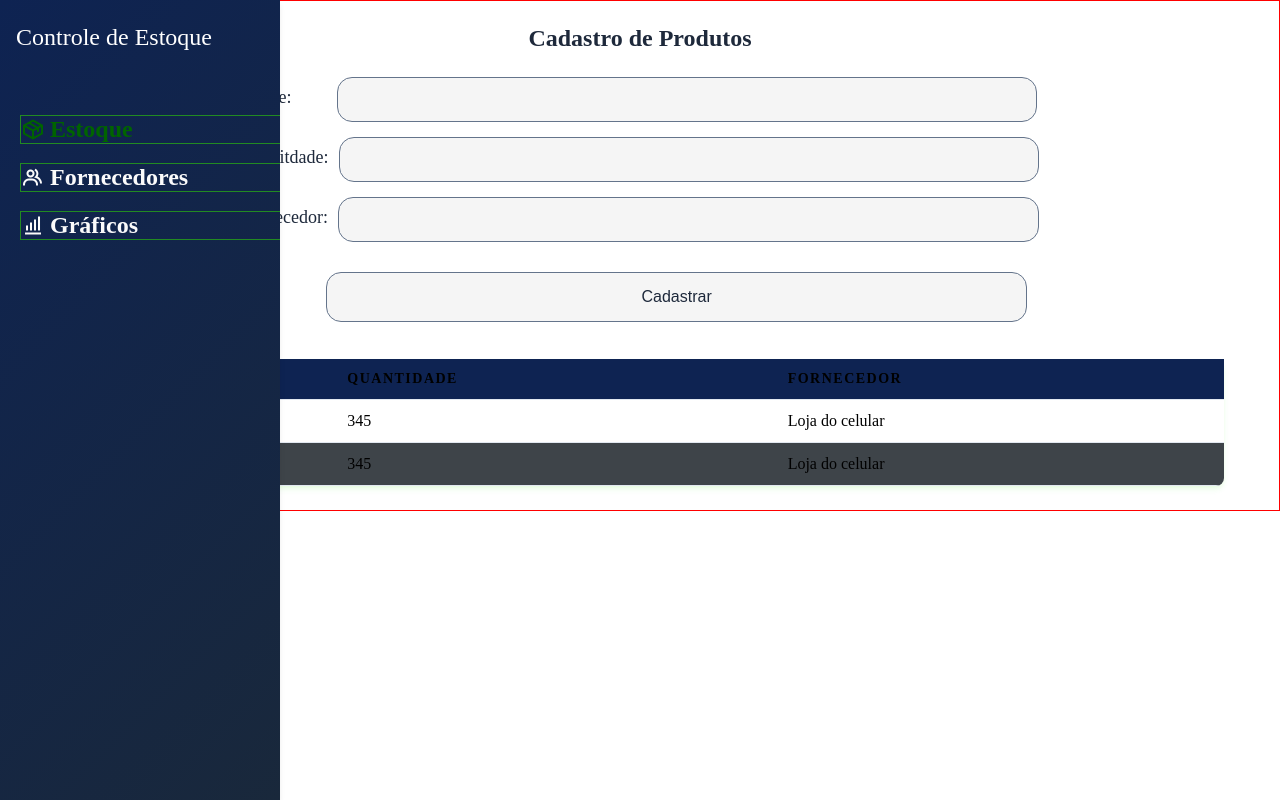
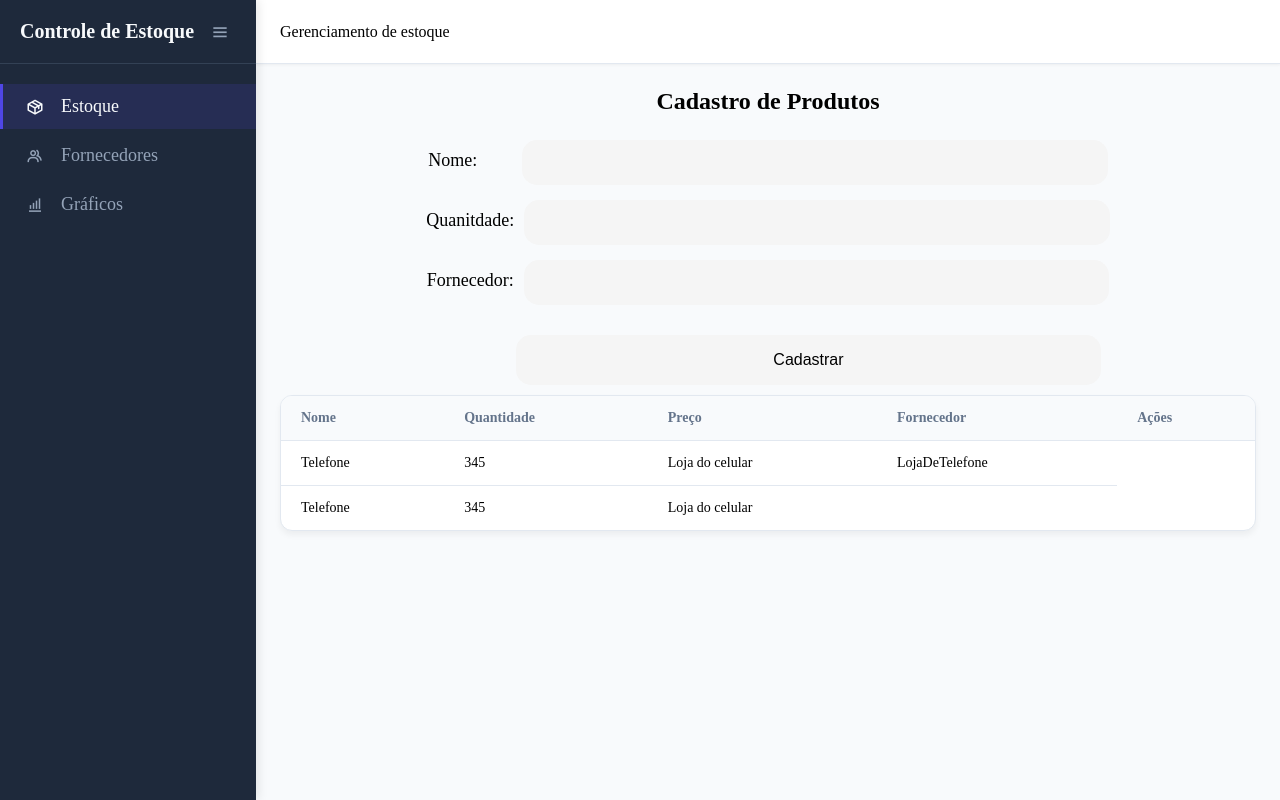
Before and after one commit to CodeLabStudy/StockManager, a plain HTML site: page index.html in a window 1280 px wide. Drawn offline with nearby package versions, Linux system fonts and the light colour scheme.

Commit message:
feat: melhorias no frontEnd

```diff
--- a/index.html
+++ b/index.html
@@ -12,23 +12,30 @@
   </head>
   <body>
     <aside id="sidebar">
-      <div class="container">
-        <a class="logo" href="#">Controle de Estoque</a>
-        <nav>
+      <div class="sidebar-header">
+        <div class="logo"><a class="logo" href="#">Controle de Estoque</a></div>
+        <div>
+          <button class="sidebar-toggle" id="sidebar-toggle">
+            <i class='bx bx-menu'></i>
+          </button>
+        </div>
+      </div>
+        <div class="sidebar-content">
+          <nav class="sidebar-nav">
             <ul class="side-menu">
-            <li>
+              <li class="nav-item">
                 <a href="#estoque" class="tab-link active" data-tab="estoque">
                   <i class="bx bx-package"></i>
                   <span class="text">Estoque</span>
                 </a>
               </li>
-            <li>
+              <li class="nav-item">
                 <a href="#fornecedores" class="tab-link" data-tab="fornecedores">
                   <i class="bx bx-group"></i>
                   <span class="text">Fornecedores</span>
                 </a>
               </li>
-            <li>
+              <li class="nav-item">
                 <a href="" class="tab-link">
                   <i class="bx bx-bar-chart-alt"></i>
                   <span class="text">Gráficos</span>
@@ -37,10 +44,16 @@
             </ul>
           </nav>
         </div>
+
     </aside>
     <main>
-      <div class="container">
+       <header class="header-main">
+        <div class="header-left"><span id="titulo-header">Gerenciamento de estoque</span></div>
+      </header>
+
+
         <section id="estoque" class="tab-content active">
+          <div class="container-content">
           <div class="form-produto">
             <h2>Cadastro de Produtos</h2>
             <form>
@@ -62,30 +75,34 @@
 
             </form>
           </div>
+          <div class="table-container" >
             <table class="table-padrao">
-            <caption>
-              Estoque
-            </caption>
               <thead>
                 <th>Nome</th>
-              <th>Quantidade</th>
+                <th >Quantidade</th>
+                <th >Preço</th>
                 <th>Fornecedor</th>
+                <th>Ações</th>
               </thead>
               <tbody>
                 <tr>
-                <th>Telefone</th>
+                  <td>Telefone</td>
                   <td>345</td>
                   <td>Loja do celular</td>
+                  <td>LojaDeTelefone</td>
                 </tr>
                 <tr>
-                <th>Telefone</th>
+                  <td>Telefone</td>
                   <td>345</td>
                   <td>Loja do celular</td>
                 </tr>
               </tbody>
             </table>
+          </div>
+        </div>
         </section>
         <section id="fornecedores" class="tab-content">
+          <div class="container-content">
           <div class="form-fornecedores">
           <h2>Cadastro de Fornecedores</h2>
           <form id="form-fornecedores">
@@ -136,8 +153,8 @@
               </tr>
             </tbody>
           </table>
+        </div>
         </section>
-      </div>
     </main>
     <script type="module" src="/src/js/main.js"></script>
   </body>
--- a/src/js/tab.js
+++ b/src/js/tab.js
@@ -1,12 +1,27 @@
 function InitTabs() {
+  const sidebar = document.getElementById("sidebar");
+  const toggleButton = document.getElementById("sidebar-toggle");
+  toggleButton.addEventListener("click", (e) => {
+    e.stopPropagation();
+    sidebar.classList.toggle("collapsed");
+  });
   const tabLinks = document.querySelectorAll(".tab-link");
   const tabContents = document.querySelectorAll(".tab-content");
-  console.log(tabContents);
+  const tituloHeader = document.getElementById("titulo-header");
   tabLinks.forEach((link) => {
     link.addEventListener("click", (e) => {
+      e.preventDefault();
       console.log(e.target);
+
       const tabId = link.dataset.tab;
-      console.log(tabId);
+      if (tabId === "estoque") {
+        tituloHeader.textContent = "Gerenciamento de Estoque";
+      } else if (tabId === "fornecedores") {
+        tituloHeader.textContent = "Gerenciamento de Fornecedores";
+      } else if (tabId === "graficos") {
+        tituloHeader.textContent = "Análise de Dados";
+      }
+      // console.log(tabId);
       tabLinks.forEach((link) => link.classList.remove("active"));
       tabContents.forEach((content) => content.classList.remove("active"));
       link.classList.add("active");
--- a/src/styles/base/global.css
+++ b/src/styles/base/global.css
@@ -1,26 +1,55 @@
 body {
-  background-color: rgb(255, 255, 255);
-  color: black;
+  min-height: 100vh;
+  background-color: var(--background);
+  color: rgb(0, 0, 0);
   display: flex;
 }
 :root {
-  --primary: #0e2352;
-  --primary-light: #19283b;
-  --primary-dark: #1e40af;
-  --secondary: #3b82f6;
-  --secondary-light: #93c5fd;
-  --secondary-dark: #1d4ed8;
+  /* sidebar */
+  --sidebar-width: 256px;
+  --sidebar-collapsed-width: 70px;
+  --sidebar-bg: #1e293b;
+  --sidebar-hover: #334155;
+  --sidebar-active: #4f46e5;
+  --sidebar-text: #f8fafc;
+  --sidebar-muted: #94a3b8;
+  --sidebar-border: #334155;
+
+  --primary: #4f46e5;
+  --primary-hover: #4338ca;
+  --primary-light: #e0e7ff;
+  --secondary: #0ea5e9;
+  --secondary-hover: #0284c7;
+  --accent: #8b5cf6;
+  --success: #10b981;
+  --warning: #f59e0b;
+  --danger: #ef4444;
+  --info: #3b82f6;
+
+  /* Tons neutros */
   --background: #f8fafc;
-  --text: #1e293b;
-  --text-light: #64748b;
-  --white: #ffffff;
+  --foreground: #1e293b;
+  --card-bg: #ffffff;
+  --muted: #94a3b8;
+  --muted-foreground: #64748b;
+  --border: #e2e8f0;
+  --border-hover: #cbd5e1;
+  --input-bg: #ffffff;
+  --input-border: #cbd5e1;
+  --ring: rgba(79, 70, 229, 0.3);
+
+  --header-height: 64px;
+}
+.container-content {
+  padding: 1.5rem;
+  height: 100%;
 }
 
-.container {
+/* .container {
   width: 1200px;
   padding: 24px 16px;
   margin: 0 auto;
-}
+} */
 a {
   text-decoration: none;
 }
--- a/src/styles/components/main.css
+++ b/src/styles/components/main.css
@@ -1,6 +1,25 @@
 main {
-  border: 1px solid red;
-  width: calc(100% - 280px);
   flex: 1;
-  min-height: 100%;
+  margin-left: var(--sidebar-width);
+  min-height: 100vh;
+  display: flex;
+  flex-direction: column;
 }
+
+.header-main {
+  height: var(--header-height);
+  background-color: var(--card-bg);
+  border-bottom: 1px solid var(--border);
+  display: flex;
+  align-items: center;
+  justify-content: space-between;
+  padding: 0 1.5rem;
+  position: sticky;
+  top: 0;
+  z-index: 40;
+  box-shadow: 0 1px 3px rgba(0, 0, 0, 0.05);
+}
+#sidebar.collapsed ~ main,
+#sidebar.collapsed ~ .header-main {
+  margin-left: var(--sidebar-collapsed-width);
+}
--- a/src/styles/components/sidebar.css
+++ b/src/styles/components/sidebar.css
@@ -1,49 +1,96 @@
 #sidebar {
-  background: linear-gradient(
-    135deg,
-    var(--primary) 0%,
-    var(--primary-light) 100%
-  );
-  color: var(--white);
-  box-shadow: 0 4px 6px -1px rgba(0, 0, 0, 0.1);
-  height: 100vh;
-  width: 280px;
+  width: var(--sidebar-width);
+  background-color: var(--sidebar-bg);
+  color: var(--sidebar-text);
+  display: flex;
+  flex-direction: column;
   position: fixed;
   left: 0;
   top: 0;
-  /* z-index: 100; */
-  overflow: hidden;
+  bottom: 0;
+  z-index: 50;
+  box-shadow: 2px 0 10px rgba(0, 0, 0, 0.1);
 }
-#sidebar .logo {
-  font-size: 24px;
+#sidebar.collapsed {
+  width: var(--sidebar-collapsed-width);
+}
+#sidebar.collapsed .logo {
+  display: none;
+}
+#sidebar.collapsed .tab-link span {
+  display: none;
+}
+#sidebar.collapsed .logo-text,
+#sidebar.collapsed .nav-link span,
+#sidebar.collapsed .user-details,
+#sidebar.collapsed .tab-link span {
+  display: none;
+}
+.sidebar-header {
+  height: var(--header-height);
+  display: flex;
+  align-items: center;
+  justify-content: space-between;
+  padding: 0 1.25rem;
+  border-bottom: 1px solid var(--sidebar-border);
+}
+.logo {
+  font-size: 1.25rem;
+  font-weight: 700;
   color: var(--white);
 }
-
-#sidebar .side-menu {
-  width: 100%;
-  margin-top: 60px;
+.sidebar-toggle {
+  background: none;
+  border: none;
+  color: var(--sidebar-muted);
+  cursor: pointer;
+  font-size: 1.25rem;
+  display: flex;
+  align-items: center;
+  justify-content: center;
+  width: 2rem;
+  height: 2rem;
+  border-radius: 0.375rem;
+  transition: all 0.2s;
 }
-#sidebar .side-menu li {
-  width: 100%;
+.sidebar-toggle:hover {
+  background-color: var(--sidebar-hover);
+  color: var(--sidebar-text);
 }
 
-#sidebar .side-menu li a {
-  width: 100%;
-  font-size: 24px;
-  font-weight: 600;
-  color: #fbfbfb;
+.sidebar-content {
+  flex: 1;
+  overflow-y: auto;
+  padding: 1.25rem 0;
+}
+.sidebar-nav {
+  margin-bottom: 1.25rem;
+}
+.nav-item {
+  font-size: 18px;
+  margin-bottom: 0.25rem;
+}
+
+.tab-link {
   display: flex;
   align-items: center;
-  gap: 5px;
-  border: 1px solid forestgreen;
+  gap: 0.875rem;
+  padding: 0.75rem 1.25rem;
+  color: var(--sidebar-muted);
+  transition: all 0.2s;
+  border-left: 3px solid transparent;
 }
-#sidebar .side-menu li {
-  height: 48px;
-  background: transparent;
-  /* margin-left: 6px; */
-  border-radius: 48px 0 0 48px;
-  padding: 4px;
+.tab-link:hover {
+  background-color: var(--sidebar-hover);
+  color: var(--sidebar-text);
 }
-#sidebar .side-menu li a .active {
-  color: blueviolet;
+#sidebar .side-menu li a.active {
+  background-color: rgba(79, 70, 229, 0.15);
+  color: var(--sidebar-text);
+  border-left-color: var(--sidebar-active);
 }
+.tab-link i {
+  font-size: 1.125rem;
+  min-width: 1.5rem;
+  text-align: center;
+}
--- a/src/styles/components/tableFornecedores.css
+++ b/src/styles/components/tableFornecedores.css
@@ -1,5 +1,59 @@
+.table-container {
+  overflow-x: auto;
+  border-radius: 0.75rem;
+  border: 1px solid var(--border);
+  background-color: var(--card-bg);
+  box-shadow: 0 4px 6px rgba(0, 0, 0, 0.05);
+  margin-bottom: 1.5rem;
+}
 .table-padrao {
-  /* display: none; */
+  width: 100%;
+  border-collapse: collapse;
+  font-size: 0.875rem;
+}
+.table-padrao th,
+.table-padrao td {
+  padding: 0.875rem 1.25rem;
+  text-align: left;
+  border-bottom: 1px solid var(--border);
+}
+
+.table-padrao th {
+  font-weight: 600;
+  color: var(--muted-foreground);
+  background-color: var(--background);
+  position: sticky;
+  top: 0;
+  z-index: 10;
+}
+.table-padrao tr:last-child td {
+  border-bottom: none;
+}
+
+.table-padrao tbody tr {
+  transition: background-color 0.2s;
+}
+
+.table-padrao tbody tr:hover {
+  background-color: var(--primary-light);
+}
+.text-right {
+  text-align: right !important;
+}
+
+.text-center {
+  text-align: center !important;
+}
+
+.text-muted {
+  color: var(--muted-foreground);
+}
+
+.font-medium {
+  font-weight: 500;
+}
+
+/* .table-padrao {
   width: 100%;
   border-collapse: collapse;
   border-radius: 8px;
@@ -38,14 +92,13 @@ th {
   background-color: #3e4449;
 }
 
-#sidebar .side-menu li a.active {
+/* #sidebar .side-menu li a.active {
   color: darkgreen;
-}
+} */
 
 .tab-content {
   display: none;
 }
-
 .tab-content.active {
   display: block;
 }
```
Lines whose indentation alone changed are shown as unchanged.
